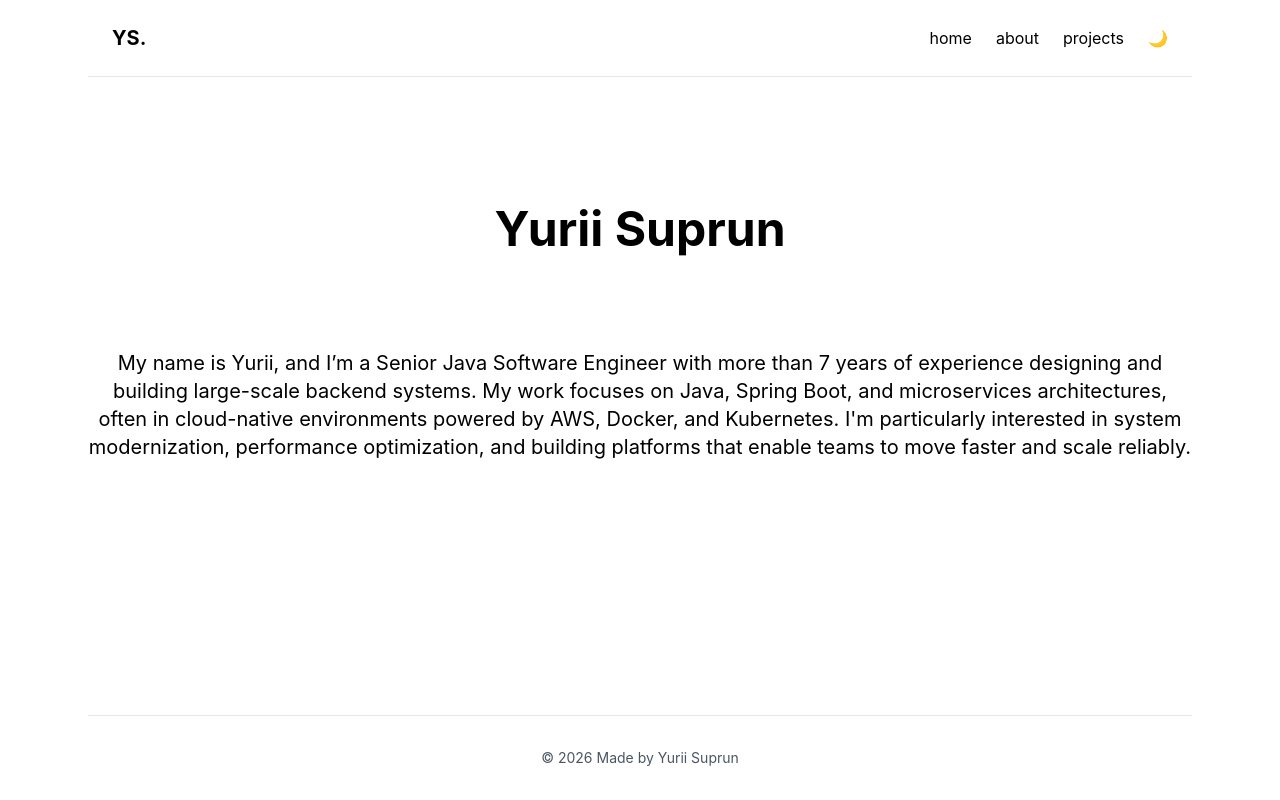
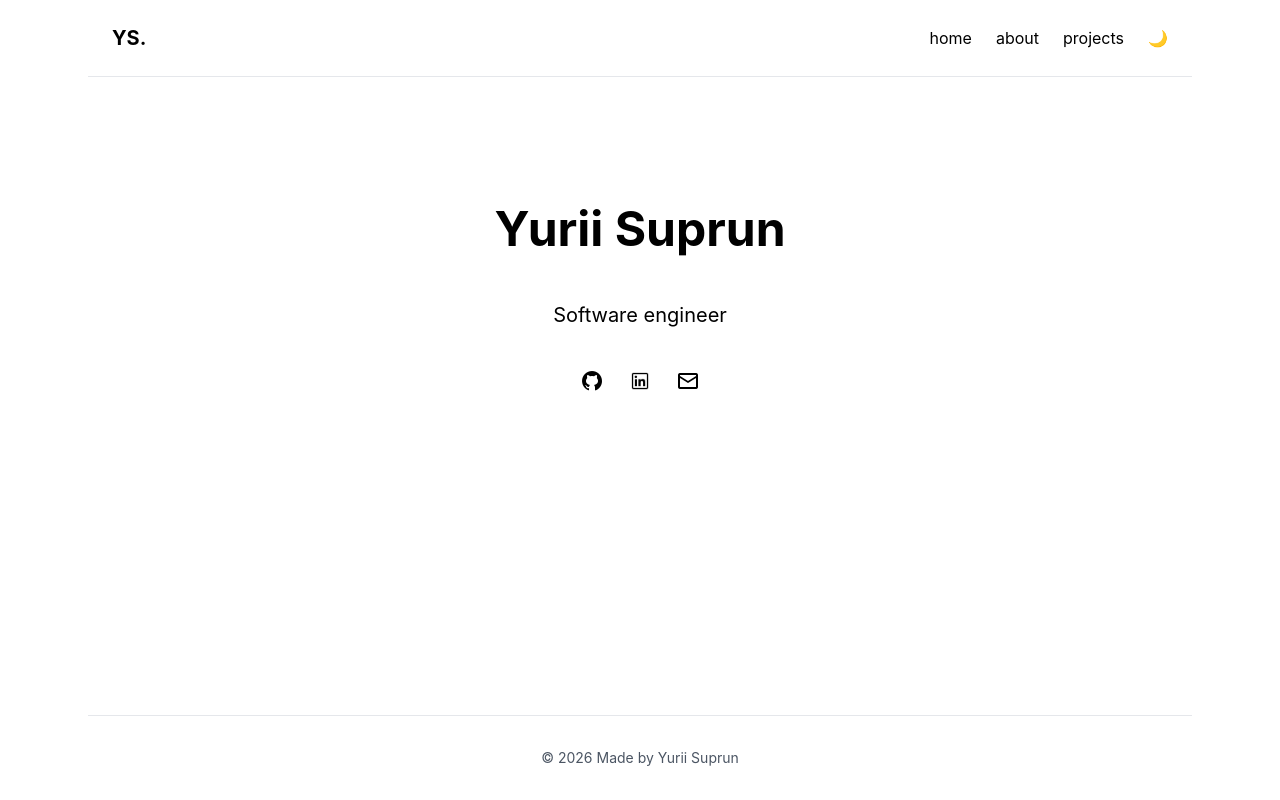
Before and after one commit to yuriisuprun/portfolio, a React (Create React App) app in the folder frontend/: page / in a window 1280 px wide. Built offline with nearby package versions, Linux system fonts and the light colour scheme.

Commit message:
Add hero component

```diff
--- a/frontend/src/components/Hero.js
+++ b/frontend/src/components/Hero.js
@@ -1,23 +1,43 @@
-export default function Hero(){
+export default function Hero() {
+    return (
+        <section className="flex items-center justify-center py-24 text-center">
+            <div className="flex flex-col items-center gap-6">
+                <h1 className="text-5xl font-bold mb-6 mt-8">Yurii Suprun</h1>
 
-    return(
+                <p className="text-xl">Software engineer</p>
 
-        <section className="flex items-center justify-center gap-10 py-24 text-center">
+                <div className="flex items-center gap-6 mt-4">
+                    <a
+                        href="https://github.com/yuriisuprun"
+                        title="Github"
+                        target="_blank"
+                        rel="noreferrer"
+                        className="hover:scale-110 transition"
+                    >
+                        <img src="/icons/github.png" alt="GitHub" className="w-6 h-6" />
+                    </a>
 
-            <div>
+                    <a
+                        href="https://www.linkedin.com/in/yurii-suprun/"
+                        title="Linkedin"
+                        target="_blank"
+                        rel="noreferrer"
+                        className="hover:scale-110 transition"
+                    >
+                        <img src="/icons/linkedin.png" alt="LinkedIn" className="w-6 h-6" />
+                    </a>
 
-                <h1 className="text-5xl font-bold mb-24 mt-8">Yurii Suprun</h1>
-
-                <p className="mt-4 text-xl">
-                    My name is Yurii, and I’m a Senior Java Software Engineer with more than 7 years of experience designing and building large-scale backend systems.
-
-                    My work focuses on Java, Spring Boot, and microservices architectures, often in cloud-native environments powered by AWS, Docker, and Kubernetes. I'm particularly interested in system modernization, performance optimization, and building platforms that enable teams to move faster and scale reliably.
-                </p>
-
+                    <a
+                        href="mailto:iursuprun@gmail.com"
+                        title="Email"
+                        target="_blank"
+                        rel="noreferrer"
+                        className="hover:scale-110 transition"
+                    >
+                        <img src="/icons/email.png" alt="Email" className="w-6 h-6" />
+                    </a>
+                </div>
             </div>
-
         </section>
-
-    )
-
+    );
 }
```
